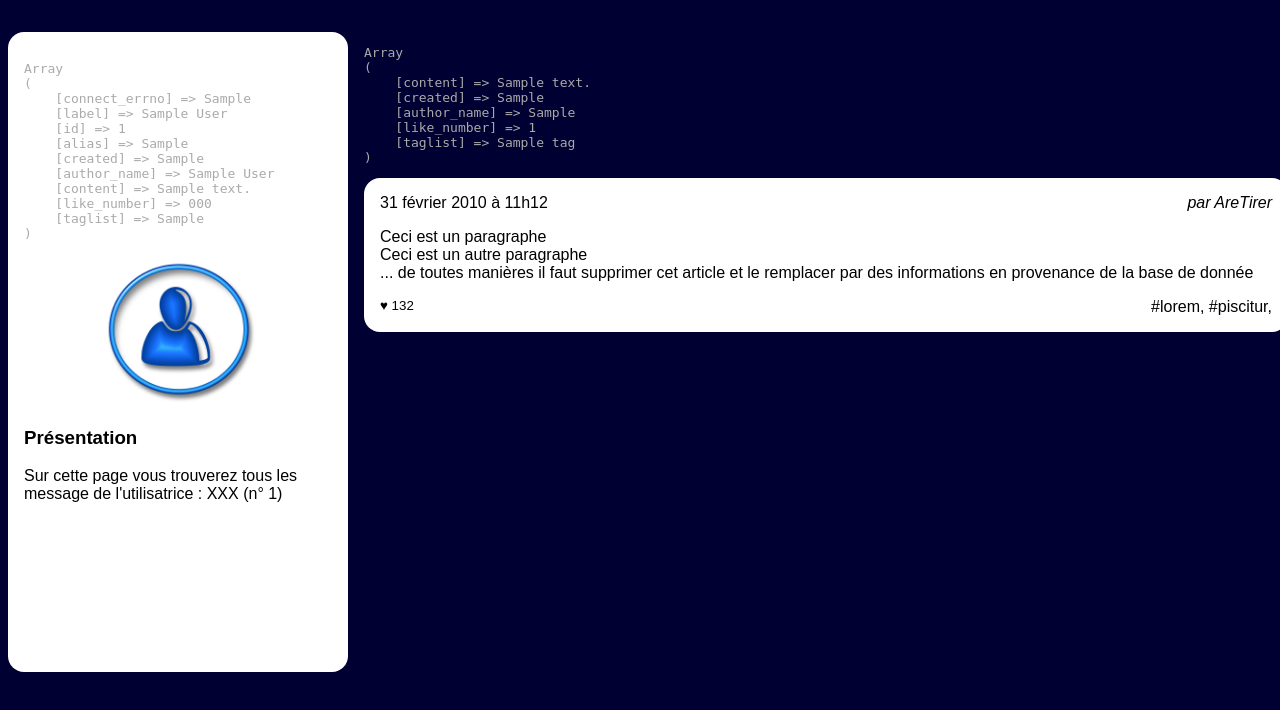
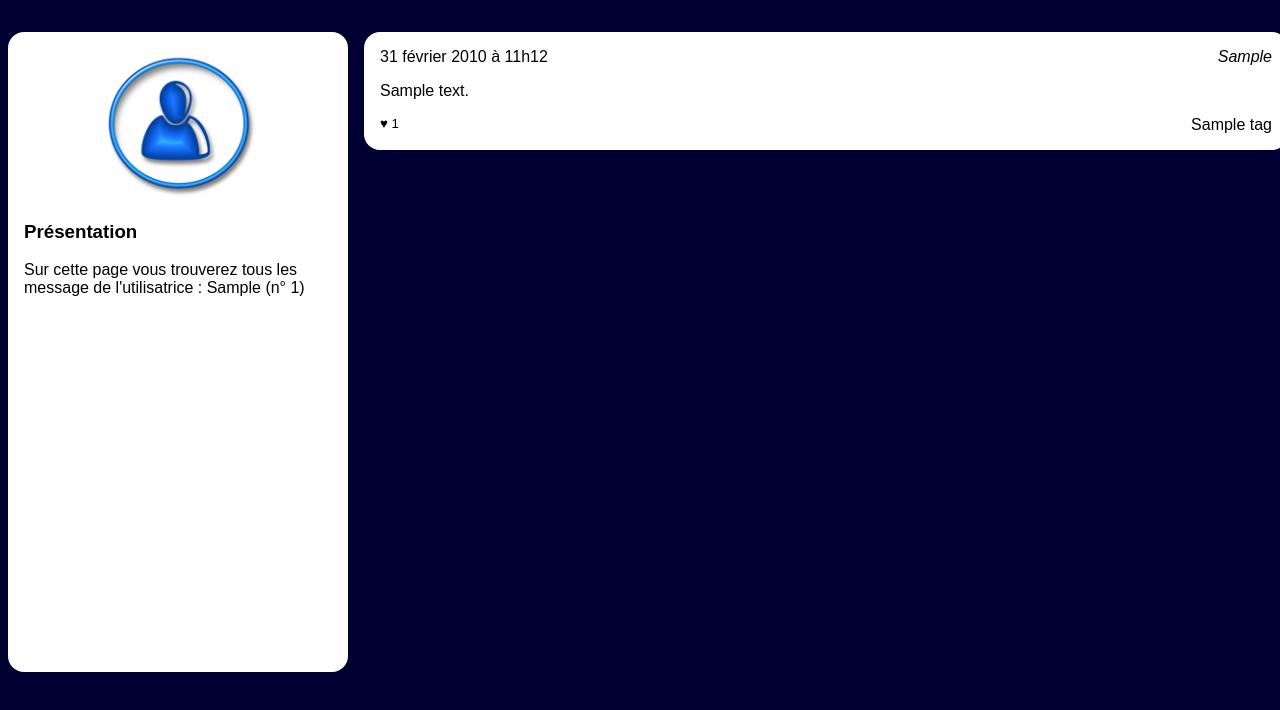
Before and after one commit to adatechschool/projet-collectif-reseau-social-php-cgpt-chefteam, a PHP site: page /wall.php?user_id=1 in a window 1280 px wide. Shown: the part 90-800 px from the top of the page. Run offline with PHP 8.4, Linux system fonts and the light colour scheme; tables that the repository leaves empty or names only in its code hold one stand-in row (values such as "Sample post").

Commit message:
wallphp done

```diff
--- a/Niveau1/wall.php
+++ b/Niveau1/wall.php
@@ -40,7 +40,7 @@
             /**
              * Etape 2: se connecter à la base de donnée
              */
-            $mysqli = new mysqli("localhost", "root", "root", "socialnetwork");
+            $mysqli = new mysqli("localhost", "root", "", "socialnetwork");
             ?>
 
             <aside>
@@ -52,12 +52,12 @@
                 $lesInformations = $mysqli->query($laQuestionEnSql);
                 $user = $lesInformations->fetch_assoc();
                 //@todo: afficher le résultat de la ligne ci dessous, remplacer XXX par l'alias et effacer la ligne ci-dessous
-                echo "<pre>" . print_r($user, 1) . "</pre>";
+                /* echo "<pre>" . print_r($user, 1) . "</pre>"; */
                 ?>
                 <img src="user.jpg" alt="Portrait de l'utilisatrice"/>
                 <section>
                     <h3>Présentation</h3>
-                    <p>Sur cette page vous trouverez tous les message de l'utilisatrice : XXX
+                    <p>Sur cette page vous trouverez tous les message de l'utilisatrice : <?php echo $user ['alias'] ?>
                         (n° <?php echo $userId ?>)
                     </p>
                 </section>
@@ -91,24 +91,19 @@
                 while ($post = $lesInformations->fetch_assoc())
                 {
 
-                    echo "<pre>" . print_r($post, 1) . "</pre>";
+                    /* echo "<pre>" . print_r($post, 1) . "</pre>"; */
                     ?>
                     <article>
                         <h3>
                             <time datetime='2020-02-01 11:12:13' >31 février 2010 à 11h12</time>
                         </h3>
-                        <address>par AreTirer</address>
+                        <address><?php echo $post['author_name'] ?></address>
                         <div>
-                            <p>Ceci est un paragraphe</p>
-                            <p>Ceci est un autre paragraphe</p>
-                            <p>... de toutes manières il faut supprimer cet
-                                article et le remplacer par des informations en
-                                provenance de la base de donnée</p>
+                            <p> <?php echo $post['content'] ?> </p>
                         </div>
                         <footer>
-                            <small>♥ 132</small>
-                            <a href="">#lorem</a>,
-                            <a href="">#piscitur</a>,
+                            <small>♥ <?php echo $post['like_number'] ?></small>
+                            <a href=""><?php echo $post['taglist'] ?></a>
                         </footer>
                     </article>
                 <?php } ?>
```
